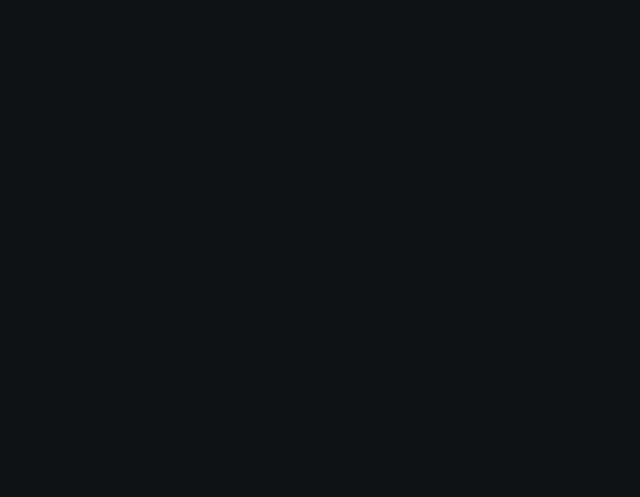
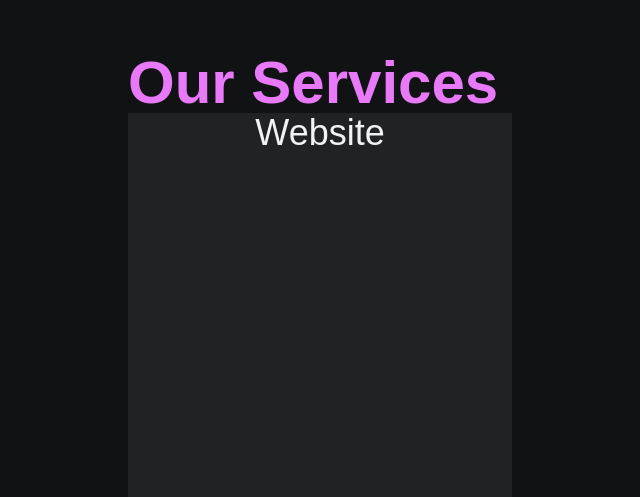
Before and after one commit to edu4rdolinux/Missao, a Next.js app: page / in a window 1280 px wide. Shown: the part 1847-2344 px from the top of the page, without its empty margins (0-640 px from the left). Before the commit the page ends 1260 px from the top, so only its background shows below. Built offline with nearby package versions, Linux system fonts and the light colour scheme.

Commit message:
Part of ServiceTemplate

```diff
--- a/app/components/body.tsx
+++ b/app/components/body.tsx
@@ -1,4 +1,4 @@
-import EffectWord from "./word"
+import EffectWord from "./effectText"
 
 const Body = () => {
     return (
--- /dev/null
+++ b/app/components/ourServices.tsx
@@ -0,0 +1,13 @@
+import OurServicesTitle from "./ourServicesTitle"
+import TheServices from "./theServices"
+
+const OurServices = () => {
+    return (
+        <div style={{ marginTop: '40em' }} className="ml-32 mt-32">
+            <OurServicesTitle/>
+            <TheServices/>
+        </div>
+    )
+}
+
+export default OurServices
--- /dev/null
+++ b/app/components/ourServicesTitle.tsx
@@ -0,0 +1,5 @@
+const OurServicesTitle = () => {
+    return <h1 className="text-pink-primary text-6xl font-bold">Our Services</h1>
+}
+
+export default OurServicesTitle
--- /dev/null
+++ b/app/components/serviceTemplate.tsx
@@ -0,0 +1,13 @@
+interface Props {
+    Title: String;
+}
+
+const ServiceTemplate = ({Title}: Props) => {
+    return (
+        <div style={{ backgroundColor: "#212223" }} className="w-96 h-96 bg-slate-100">
+            <h1 className="text-center text-4xl">{Title}</h1>
+        </div>
+    )
+}
+
+export default ServiceTemplate
--- /dev/null
+++ b/app/components/theServices.tsx
@@ -0,0 +1,11 @@
+import ServiceTemplate from "./serviceTemplate"
+
+const TheServices = () => {
+    return (
+        <div>
+            <ServiceTemplate Title={"Website"}/>
+        </div>
+    )
+}
+
+export default TheServices
--- a/app/page.tsx
+++ b/app/page.tsx
@@ -1,5 +1,6 @@
 import Body from "./components/body";
 import Header from "./components/header";
+import OurServices from "./components/ourServices";
 import OurStory from "./components/ourStory";
 import WtButton from "./components/wtButton";
 
@@ -10,6 +11,7 @@ export default function Home() {
       <Body/>
       <WtButton/>
       <OurStory/>
+      <OurServices/>
     </>
   );
 }
```
Also changed, not shown: app/components/effectText.tsx (renamed from app/components/word.tsx).
